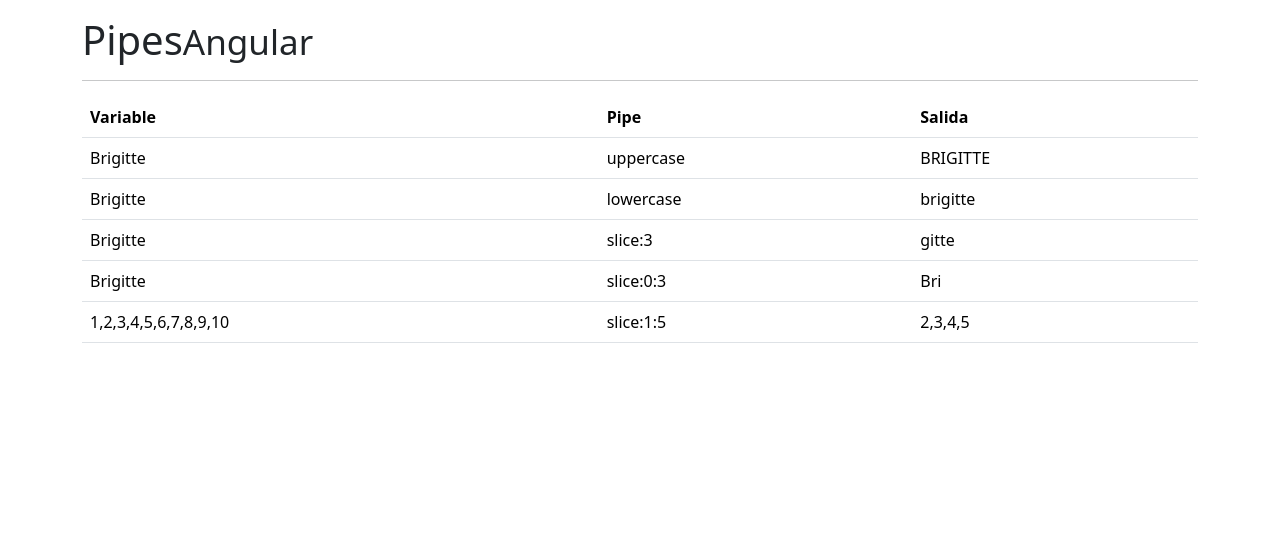
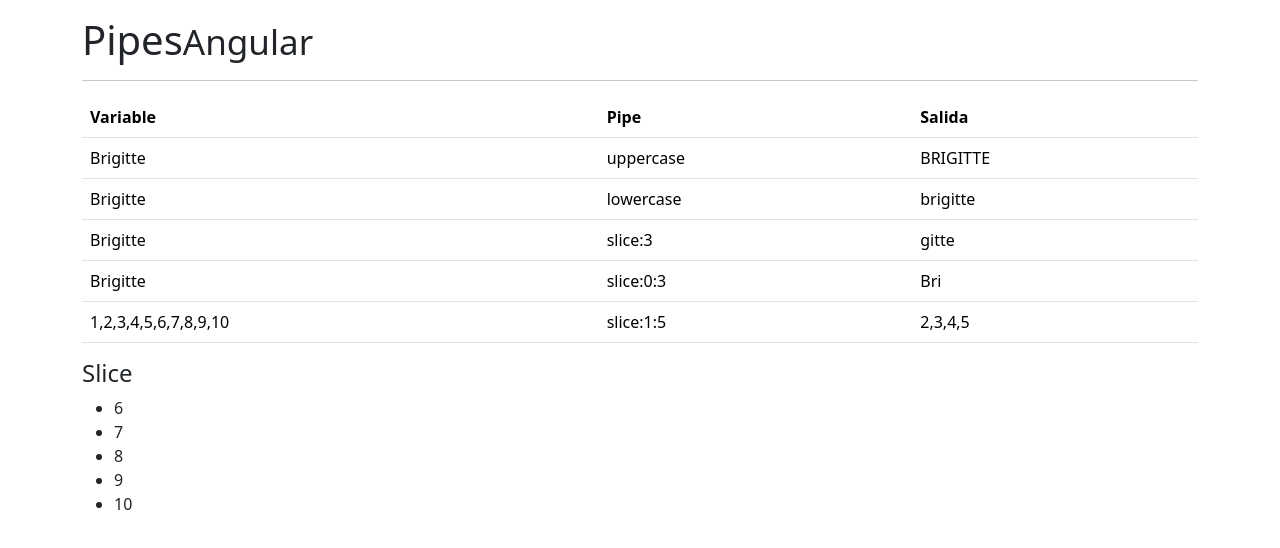
Before and after one commit to Brigitte9219/Angular_Pipes, an Angular app: page / in a window 1280 px wide. Shown: the top 548 px of the page. Built offline with nearby package versions, Linux system fonts and the light colour scheme.

Commit message:
Pipes- Slice pero en arreglos

```diff
--- a/src/app/app.component.html
+++ b/src/app/app.component.html
@@ -39,5 +39,10 @@
         </tr>
       </tbody>
     </table>
+
+    <h4>Slice</h4>
+    <ul>
+      <li *ngFor="let item of arreglo |slice:5:20"> {{item}} </li>
+    </ul>
   </div>
 </div>
```
